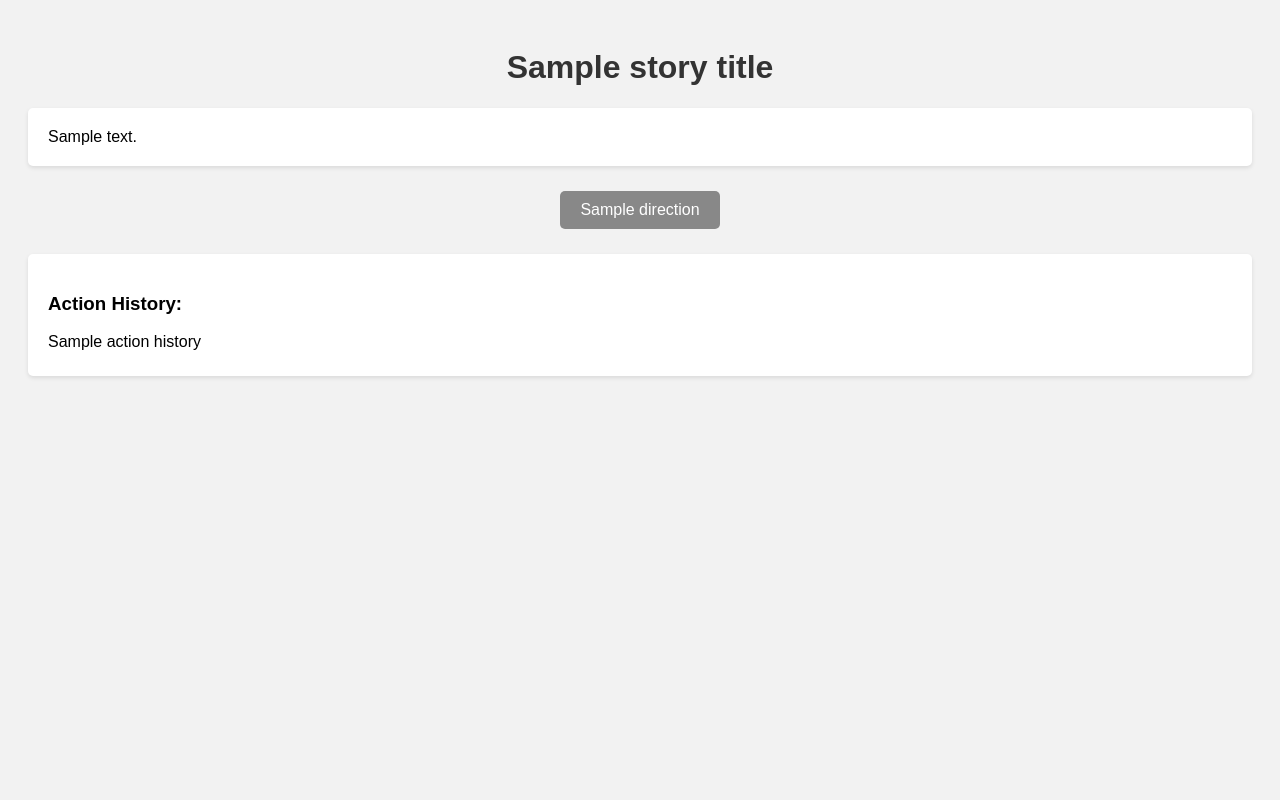
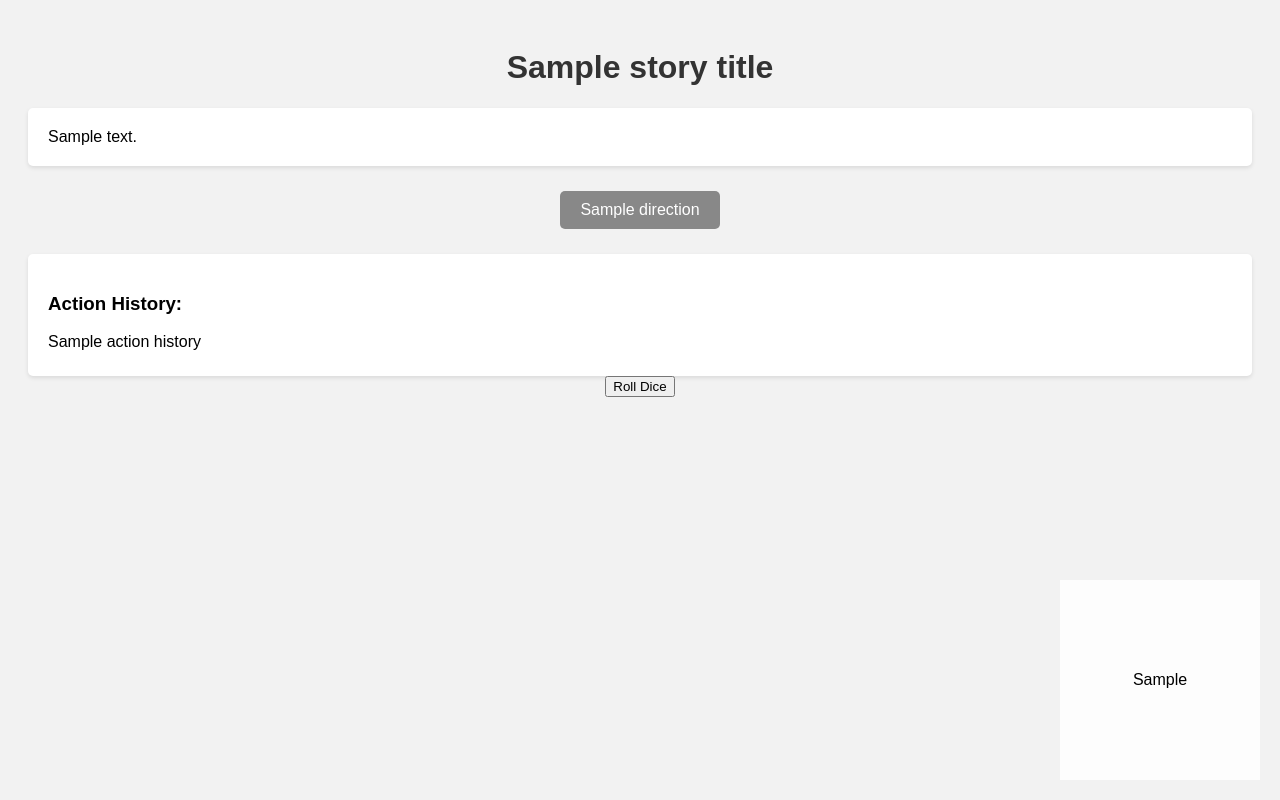
Before and after one commit to ViciousSquid/Adventure, a Flask app: template templates/adventure.html in a window 1280 px wide. Run offline with Flask 3, Linux system fonts and the light colour scheme; the template is opened without the code that fills it: most values are stand-ins (such as "Sample title", 1, 10 or a date in 2020); parts of the project's set-up code (start-up, migrations or seed data) failed here and were passed over; some libraries are stand-ins or nearby versions.

Commit message:
Add files via upload

```diff
--- a/templates/adventure.html
+++ b/templates/adventure.html
@@ -53,6 +53,19 @@
         .history-item {
             margin-bottom: 5px;
         }
+
+        #dice-animation-container {
+            position: fixed;
+            bottom: 20px;
+            right: 20px;
+            z-index: 9999;
+            width: 200px;
+            height: 200px;
+            background-color: rgba(255, 255, 255, 0.8);
+            display: flex;
+            justify-content: center;
+            align-items: center;
+        }
     </style>
 </head>
 <body>
@@ -84,6 +97,19 @@
         {% endfor %}
     </div>
 
+    <div id="dice-animation-container">
+        {% if animation_html %}
+            {{ animation_html|safe }}
+        {% endif %}
+    </div>
+
+    <form id="roll-form">
+        <input type="hidden" name="dice_notation" value="2d6">
+        <input type="hidden" name="dice_color" value="blue">
+        <input type="hidden" name="target_value" value="10">
+        <button type="button" id="roll-button">Roll Dice</button>
+    </form>
+
     <script>
         const form = document.getElementById('adventure-form');
         const buttons = document.querySelectorAll('.buttons button');
@@ -98,6 +124,68 @@
                 form.submit();
             });
         });
+
+        const rollButton = document.getElementById('roll-button');
+        const animationContainer = document.getElementById('dice-animation-container');
+
+        rollButton.addEventListener('click', () => {
+            const formData = new FormData(document.getElementById('roll-form'));
+            fetch('/roll', {
+                method: 'POST',
+                body: formData
+            })
+            .then(response => {
+                console.log('Fetch response:', response);
+                return response.json();
+            })
+            .then(data => {
+                console.log('Received data:', data);
+
+                // Clear the animation container
+                animationContainer.innerHTML = '';
+
+                // Create a canvas element
+                const canvas = document.createElement('canvas');
+                canvas.width = 200;
+                canvas.height = 200;
+                const ctx = canvas.getContext('2d');
+
+                // Function to draw a frame on the canvas
+                function drawFrame(frameIndex) {
+                    const frameDataURI = data.frames[frameIndex];
+                    const frameImage = new Image();
+                    frameImage.onload = () => {
+                        ctx.clearRect(0, 0, canvas.width, canvas.height);
+                        ctx.drawImage(frameImage, 0, 0);
+                    };
+                    frameImage.src = frameDataURI;
+                }
+
+                // Animation loop
+                let currentFrame = 0;
+                const animationInterval = setInterval(() => {
+                    drawFrame(currentFrame);
+                    currentFrame = (currentFrame + 1) % data.frames.length;
+                }, 16.67); // Approximately 60 frames per second
+
+                // Add the canvas to the animation container
+                animationContainer.innerHTML = `
+                    <div>
+                        <p>Dice Notation: ${data.dice_notation}</p>
+                        ${canvas.outerHTML}
+                        <p>Roll Result: ${data.roll_result}</p>
+                    </div>
+                `;
+
+                // Stop the animation after the last frame
+                setTimeout(() => {
+                    clearInterval(animationInterval);
+                }, data.frames.length * 16.67);
+            })
+            .catch(error => {
+                console.error('Error:', error);
+            });
+        });
     </script>
 </body>
 </html>
```
